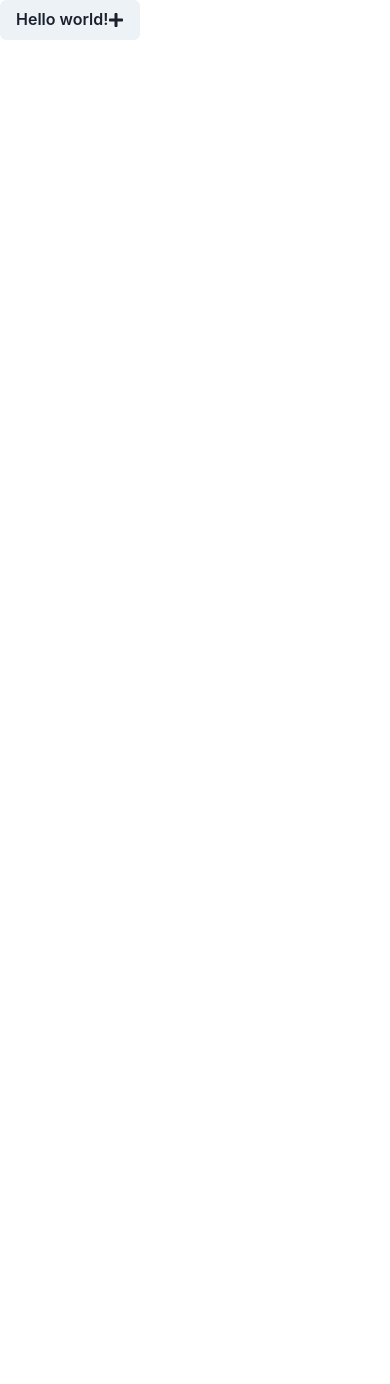
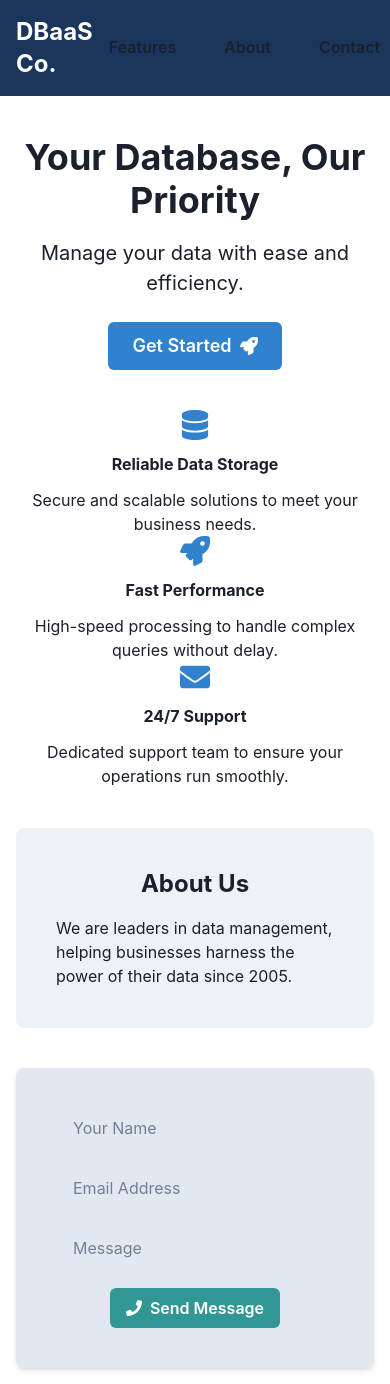
Before and after one commit to GPT-Engineer-App/datahive-landing, a React (Vite) app: page / in a window 390 px wide. Before the commit the page ends 844 px from the top, so only its background shows below. Built offline with nearby package versions, Linux system fonts and the light colour scheme.

Commit message:
Implemented a sleek and responsive one-page landing for a database SaaS company with navigation, hero section, features, about us, and contact form.

```diff
--- a/src/pages/Index.jsx
+++ b/src/pages/Index.jsx
@@ -1,15 +1,57 @@
-// Complete the Index page component here
-// Use chakra-ui
-import { Button } from "@chakra-ui/react"; // example
-import { FaPlus } from "react-icons/fa"; // example - use react-icons/fa for icons
+import { Box, Flex, Text, Button, VStack, Input, Heading, Container } from '@chakra-ui/react';
+import { FaDatabase, FaRocket, FaEnvelope, FaPhone } from 'react-icons/fa';
 
 const Index = () => {
-  // TODO: Create the website here!
   return (
-    <Button>
-      Hello world! <FaPlus />
-    </Button>
-  ); // example
+    <Box>
+      <Flex as="nav" bg="brand.900" color="white" p={4} justifyContent="space-between" alignItems="center">
+        <Heading size="lg">DBaaS Co.</Heading>
+        <Flex gap="4">
+          <Button variant="ghost">Features</Button>
+          <Button variant="ghost">About</Button>
+          <Button variant="ghost">Contact</Button>
+        </Flex>
+      </Flex>
+      <Container maxW="container.xl" pt={10}>
+        <VStack spacing={10}>
+          <Box textAlign="center">
+            <Heading as="h1" size="2xl">Your Database, Our Priority</Heading>
+            <Text fontSize="xl" mt={4}>Manage your data with ease and efficiency.</Text>
+            <Button rightIcon={<FaRocket />} colorScheme="blue" mt={6} size="lg">
+              Get Started
+            </Button>
+          </Box>
+          <Flex direction={{ base: 'column', md: 'row' }} align="center" justify="space-around" w="full">
+            <Feature icon={<FaDatabase />} title="Reliable Data Storage" description="Secure and scalable solutions to meet your business needs." />
+            <Feature icon={<FaRocket />} title="Fast Performance" description="High-speed processing to handle complex queries without delay." />
+            <Feature icon={<FaEnvelope />} title="24/7 Support" description="Dedicated support team to ensure your operations run smoothly." />
+          </Flex>
+          <Box bg="gray.100" p={10} borderRadius="lg">
+            <Heading as="h2" size="lg" textAlign="center">About Us</Heading>
+            <Text mt={4}>We are leaders in data management, helping businesses harness the power of their data since 2005.</Text>
+          </Box>
+          <Box as="form" bg="gray.200" p={10} borderRadius="lg" boxShadow="md">
+            <VStack spacing={5}>
+              <Input placeholder="Your Name" />
+              <Input placeholder="Email Address" />
+              <Input placeholder="Message" />
+              <Button leftIcon={<FaPhone />} colorScheme="teal" variant="solid">
+                Send Message
+              </Button>
+            </VStack>
+          </Box>
+        </VStack>
+      </Container>
+    </Box>
+  );
 };
 
+const Feature = ({ icon, title, description }) => (
+  <VStack spacing={3} textAlign="center">
+    <Box fontSize="3xl" color="blue.500">{icon}</Box>
+    <Text fontWeight="bold">{title}</Text>
+    <Text>{description}</Text>
+  </VStack>
+);
+
 export default Index;
```
